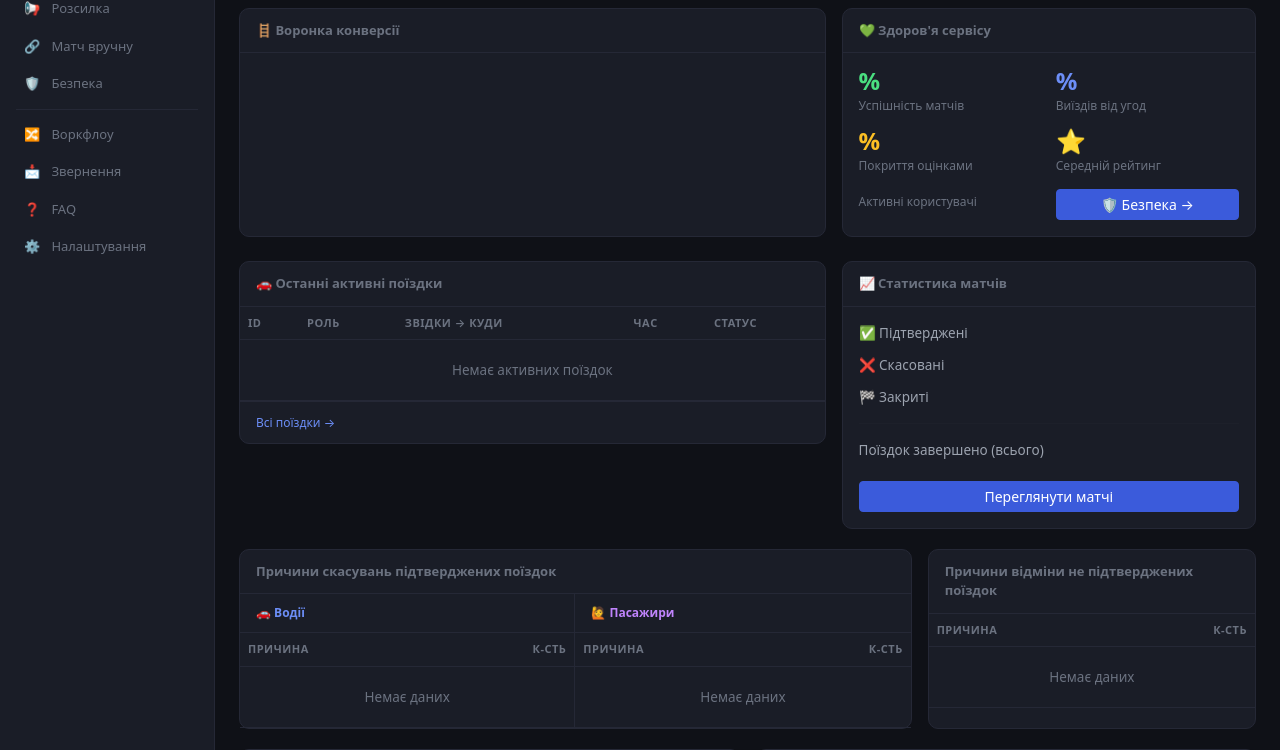
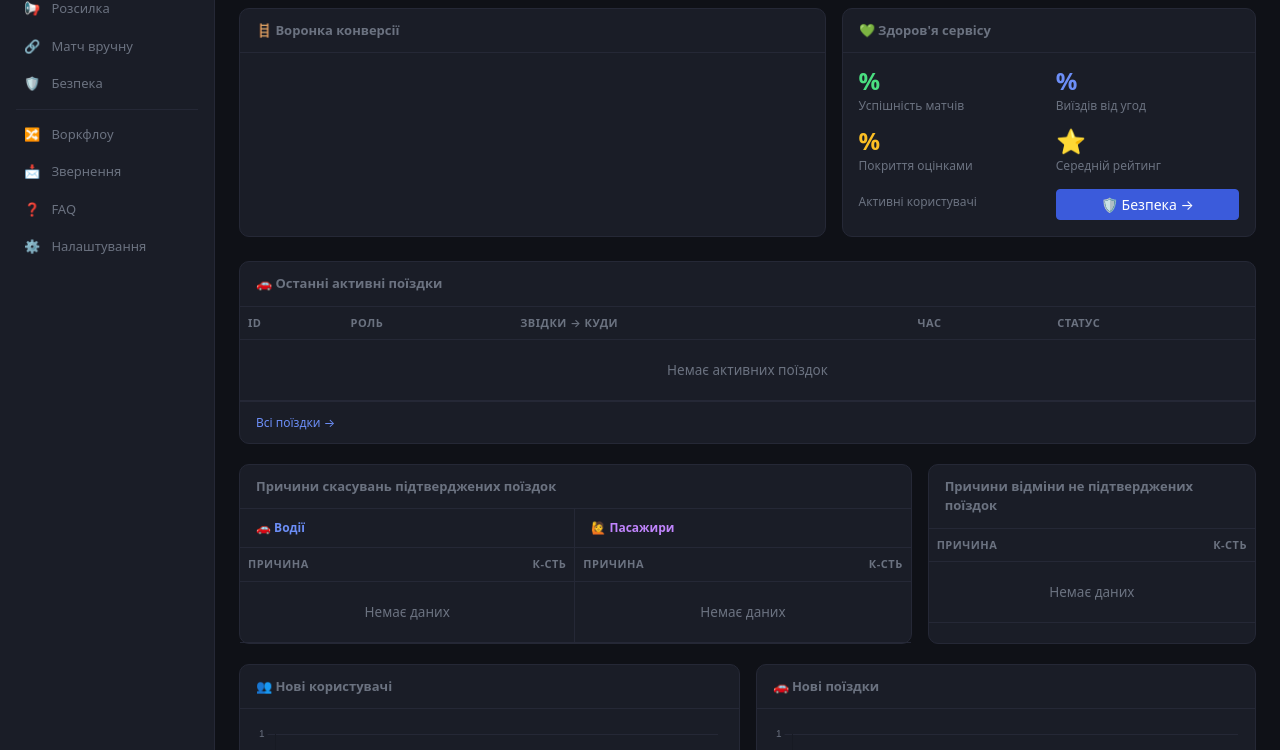
Before and after one commit to Manonix1927/rideshare-bot, a Python web app: template admin/templates/dashboard.html in a window 1280 px wide. Shown: the part 252-1002 px from the top of the page. Run offline with Jinja, Linux system fonts and the light colour scheme; the template is opened without the code that fills it, so the values that code supplies are empty; a map, chart or similar area stays blank.

Commit message:
ux: прибрати картку 'Статистика матчів', розтягнути таблицю поїздок на всю ширину
Co-Authored-By: Claude Sonnet 5 <noreply@anthropic.com>

```diff
--- a/admin/templates/dashboard.html
+++ b/admin/templates/dashboard.html
@@ -110,7 +110,7 @@
 </div>
 
 <div class="row g-3">
-  <div class="col-12 col-xl-7">
+  <div class="col-12">
     <div class="card">
       <div class="card-header">🚗 Останні активні поїздки</div>
       <div class="table-responsive">
@@ -145,33 +145,6 @@
       </div>
       <div style="padding:10px 16px;border-top:1px solid #252836">
         <a href="/admin/trips" style="font-size:12px;color:#6c8ef7;text-decoration:none">Всі поїздки →</a>
-      </div>
-    </div>
-  </div>
-  <div class="col-12 col-xl-5">
-    <div class="card h-100">
-      <div class="card-header">📈 Статистика матчів</div>
-      <div style="padding:16px;display:flex;flex-direction:column;gap:12px">
-        <div style="display:flex;justify-content:space-between;align-items:center">
-          <span style="color:#9ca3af">✅ Підтверджені</span>
-          <span style="font-weight:600;color:#6c8ef7" id="mp-confirmed">{{ match_confirmed }}</span>
-        </div>
-        <div style="display:flex;justify-content:space-between;align-items:center">
-          <span style="color:#9ca3af">❌ Скасовані</span>
-          <span style="font-weight:600;color:#f87171" id="mp-cancelled">{{ match_cancelled }}</span>
-        </div>
-        <div style="display:flex;justify-content:space-between;align-items:center">
-          <span style="color:#9ca3af">🏁 Закриті</span>
-          <span style="font-weight:600;color:#6b7280" id="mp-closed">{{ match_closed }}</span>
-        </div>
-        <hr style="border-color:#252836;margin:4px 0">
-        <div style="display:flex;justify-content:space-between;align-items:center">
-          <span style="color:#9ca3af">Поїздок завершено (всього)</span>
-          <span style="font-weight:600;color:#4ade80">{{ trips_closed }}</span>
-        </div>
-        <div style="margin-top:8px">
-          <a href="/admin/matches" class="btn btn-primary btn-sm w-100">Переглянути матчі</a>
-        </div>
       </div>
     </div>
   </div>
```
